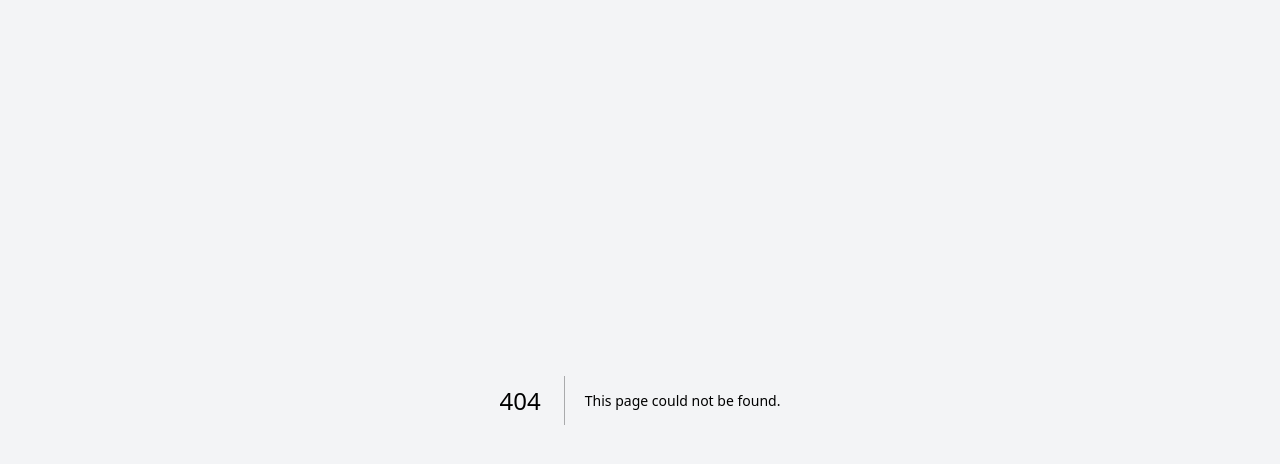
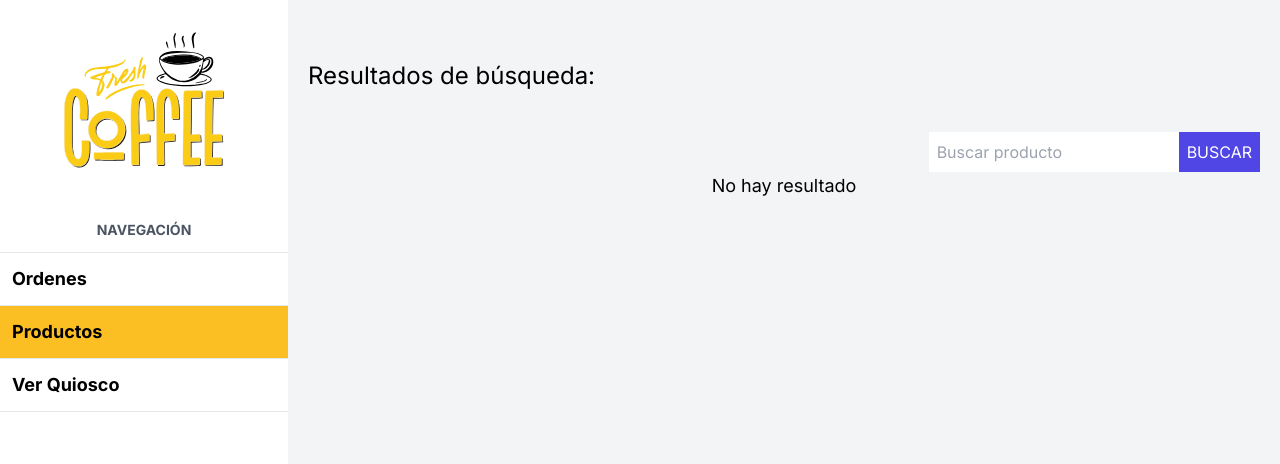
Before and after one commit to AcxelMorales/quiosco-next, a Next.js app: page /admin/products/search in a window 1280 px wide. Before the commit this address had no page. Shown: the top 464 px of the page. Built offline with nearby package versions, Linux system fonts and the light colour scheme; no server answers; the database is empty.

Commit message:
Se agrego buscardor y pagina de busqueda en la seccion de productos

```diff
--- /dev/null
+++ b/app/admin/products/new/page.tsx
@@ -0,0 +1,7 @@
+import React from 'react'
+
+export default function page() {
+  return (
+    <div>page</div>
+  )
+}
--- a/app/admin/products/page.tsx
+++ b/app/admin/products/page.tsx
@@ -1,8 +1,10 @@
+import ProductSearchForm from '@/components/products/ProductSearchForm';
 import ProductsPagination from '@/components/products/ProductsPagination';
 import ProductTable from "@/components/products/ProductsTable";
 import Heading from "@/components/ui/Heading";
 
 import { prisma } from "@/src/lib/prisma";
+import Link from 'next/link';
 import { redirect } from 'next/navigation';
 
 async function getProductCount(): Promise<number> {
@@ -42,6 +44,18 @@
   return (
     <>
       <Heading>Administrar productos</Heading>
+
+      <div className='flex flex-col lg:flex-row lg:justify-between gap-5'>
+        <Link
+          href={"/admin/products/new"}
+          className="bg-amber-400 w-full lg:w-auto text-xl px-10 py-3 text-center font-bold cursor-pointer"
+        >
+          Crear producto
+        </Link>
+
+        <ProductSearchForm />
+      </div>
+
       <ProductTable products={products} />
       <ProductsPagination page={page} totalPages={totalPages} />
     </>
--- /dev/null
+++ b/app/admin/products/search/page.tsx
@@ -0,0 +1,39 @@
+import ProductSearchForm from '@/components/products/ProductSearchForm';
+import ProductTable from '@/components/products/ProductsTable';
+import Heading from '@/components/ui/Heading';
+
+import { prisma } from '@/src/lib/prisma';
+
+async function searchProducts(term: string) {
+  return await prisma.product.findMany({
+    where: {
+      name: {
+        contains: term,
+        mode: "insensitive",
+      },
+    },
+    include: {
+      category: true,
+    }
+  });
+}
+
+export default async function page({searchParams}: {searchParams: {search: string}}): Promise<JSX.Element> {
+  const products = await searchProducts(searchParams.search);
+
+  return (
+    <>
+      <Heading>Resultados de búsqueda: {searchParams.search}</Heading>
+
+      <div className="flex flex-col lg:flex-row lg:justify-end gap-5">
+        <ProductSearchForm />
+      </div>
+
+      {products.length ? (
+        <ProductTable products={products} />
+      ) : (
+        <p className="text-center text-lg">No hay resultado</p>
+      )}
+    </>
+  );
+}
--- /dev/null
+++ b/components/products/ProductSearchForm.tsx
@@ -0,0 +1,44 @@
+"use client";
+
+import { SchemaSearch } from "@/src/schema";
+
+import { redirect } from "next/navigation";
+import { toast } from "react-toastify";
+
+export default function ProductSearchForm(): JSX.Element {
+  const handleSearchForm = (formData: FormData): void => {
+    const data = {
+      search: formData.get("search"),
+    };
+
+    const result = SchemaSearch.safeParse(data);
+
+    if (!result.success) {
+      result.error.issues.forEach((e): void => {
+        toast.error(e.message);
+      });
+
+      return;
+    }
+
+    redirect(`/admin/products/search?search=${result.data.search}`);
+  };
+
+  return (
+    <form action={handleSearchForm} className="flex items-center">
+      <input
+        type="text"
+        placeholder="Buscar producto"
+        className="p-2 placeholder-gray-400 w-full"
+        name="search"
+        autoComplete="off"
+      />
+
+      <input
+        type="submit"
+        className="bg-indigo-600 p-2 uppercase text-white cursor-pointer"
+        value={"Buscar"}
+      />
+    </form>
+  );
+}
--- a/components/products/ProductsPagination.tsx
+++ b/components/products/ProductsPagination.tsx
@@ -25,6 +25,7 @@
       {pages.map(
         (currentPage): JSX.Element => (
           <Link
+          key={currentPage}
             className={`${
               page == currentPage ? "font-black bg-amber-400" : "bg-white"
             } px-4 py-2 text-sm text-gray-900 ring-1 ring-inset ring-gray-300 focus:z-20 focus:outline-offset-0`}
--- a/src/schema/index.ts
+++ b/src/schema/index.ts
@@ -13,3 +13,10 @@
     })
   ),
 });
+
+export const SchemaSearch = z.object({
+  search: z
+    .string()
+    .trim()
+    .min(1, { message: "La búsqueda no puede ir vacia" }),
+});
```
